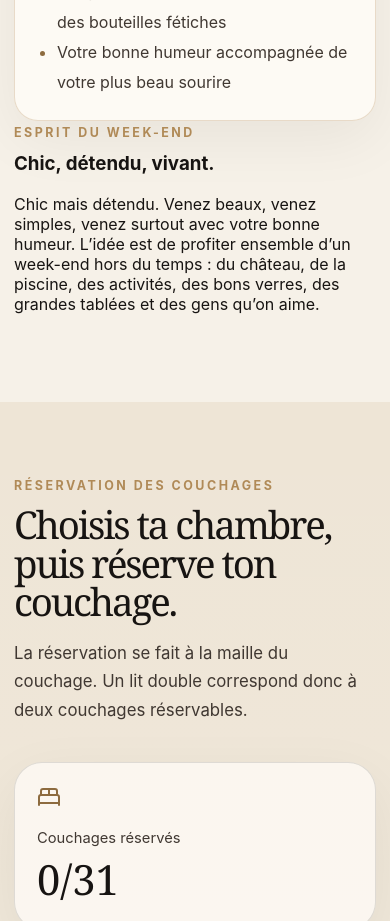
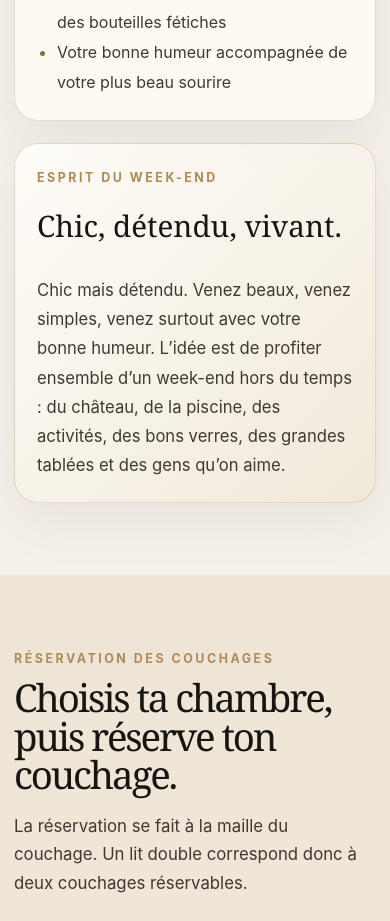
Before and after one commit to nairodx77-star/Anniversaire-chateau, a React (Vite) app: page / in a window 390 px wide. Shown: the part 6940-7861 px from the top of the page. Built offline with nearby package versions, Linux system fonts and the light colour scheme; no server answers; the database is empty.

Commit message:
Update styles.css

```diff
--- a/src/styles.css
+++ b/src/styles.css
@@ -1540,3 +1540,42 @@ input:focus {
     height: 320px;
   }
 }
+.weekend-spirit-box {
+  margin-top: 22px;
+  border: 1px solid rgba(176, 138, 87, 0.28);
+  border-radius: var(--radius);
+  background:
+    linear-gradient(135deg, rgba(255, 253, 248, 0.92), rgba(238, 229, 214, 0.72));
+  box-shadow: 0 18px 60px rgba(23, 20, 18, 0.06);
+  padding: 30px;
+  display: grid;
+  grid-template-columns: 0.7fr 1.3fr;
+  gap: 30px;
+  align-items: start;
+}
+
+.weekend-spirit-box h3 {
+  font-family: var(--serif);
+  font-weight: 400;
+  font-size: 2.2rem;
+  margin: 8px 0 0;
+}
+
+.weekend-spirit-box p:not(.eyebrow) {
+  color: var(--ink-soft);
+  line-height: 1.75;
+  margin: 0;
+  font-size: 1.04rem;
+}
+
+@media (max-width: 900px) {
+  .weekend-spirit-box {
+    grid-template-columns: 1fr;
+    padding: 22px;
+    border-radius: 24px;
+  }
+
+  .weekend-spirit-box h3 {
+    font-size: 1.85rem;
+  }
+}
```
